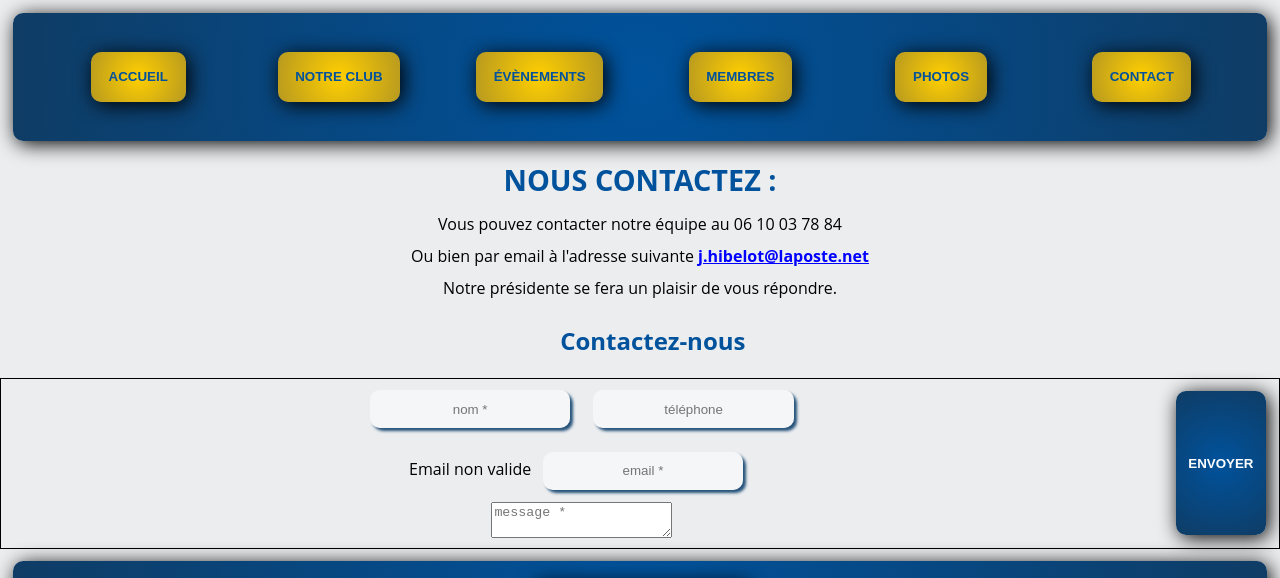
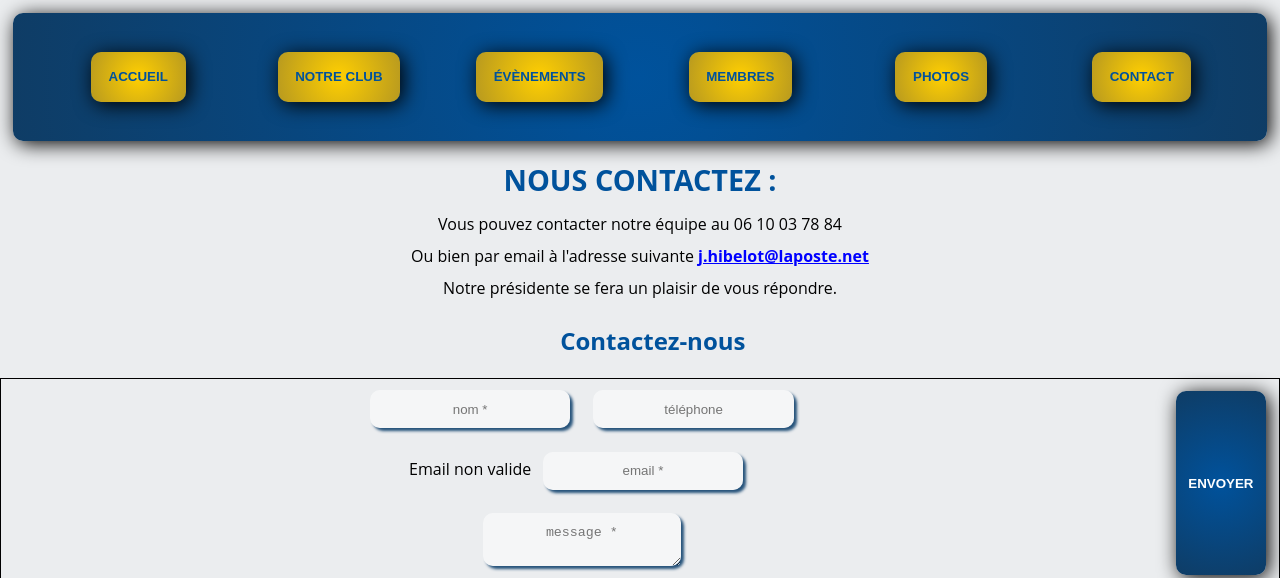
Before and after one commit to philippine-baudrand/Lions-Club-Alpilles, a React app: page /contact in a window 1280 px wide. Shown: the top 578 px of the page. Built offline with nearby package versions, Linux system fonts and the light colour scheme.

Commit message:
change textarea css

```diff
--- a/src/components/Contact/contact.scss
+++ b/src/components/Contact/contact.scss
@@ -38,7 +38,7 @@ span:before {content:" "; display: block; }
     width: 100%;
 }
 
-input {
+input, textarea {
     border-radius: 5px;
     border: 2px solid #00529c;
     border-radius: 25px;
```
